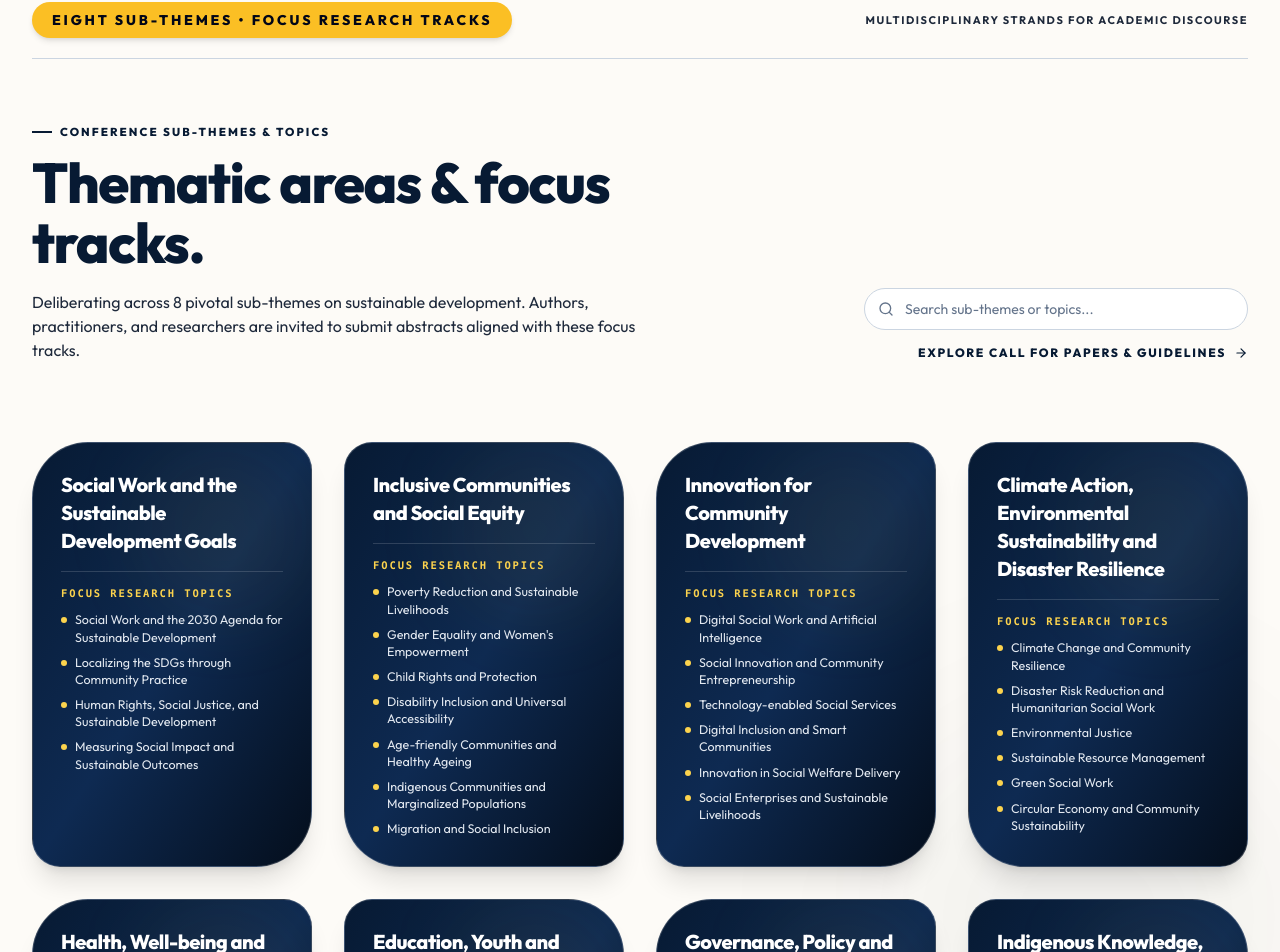
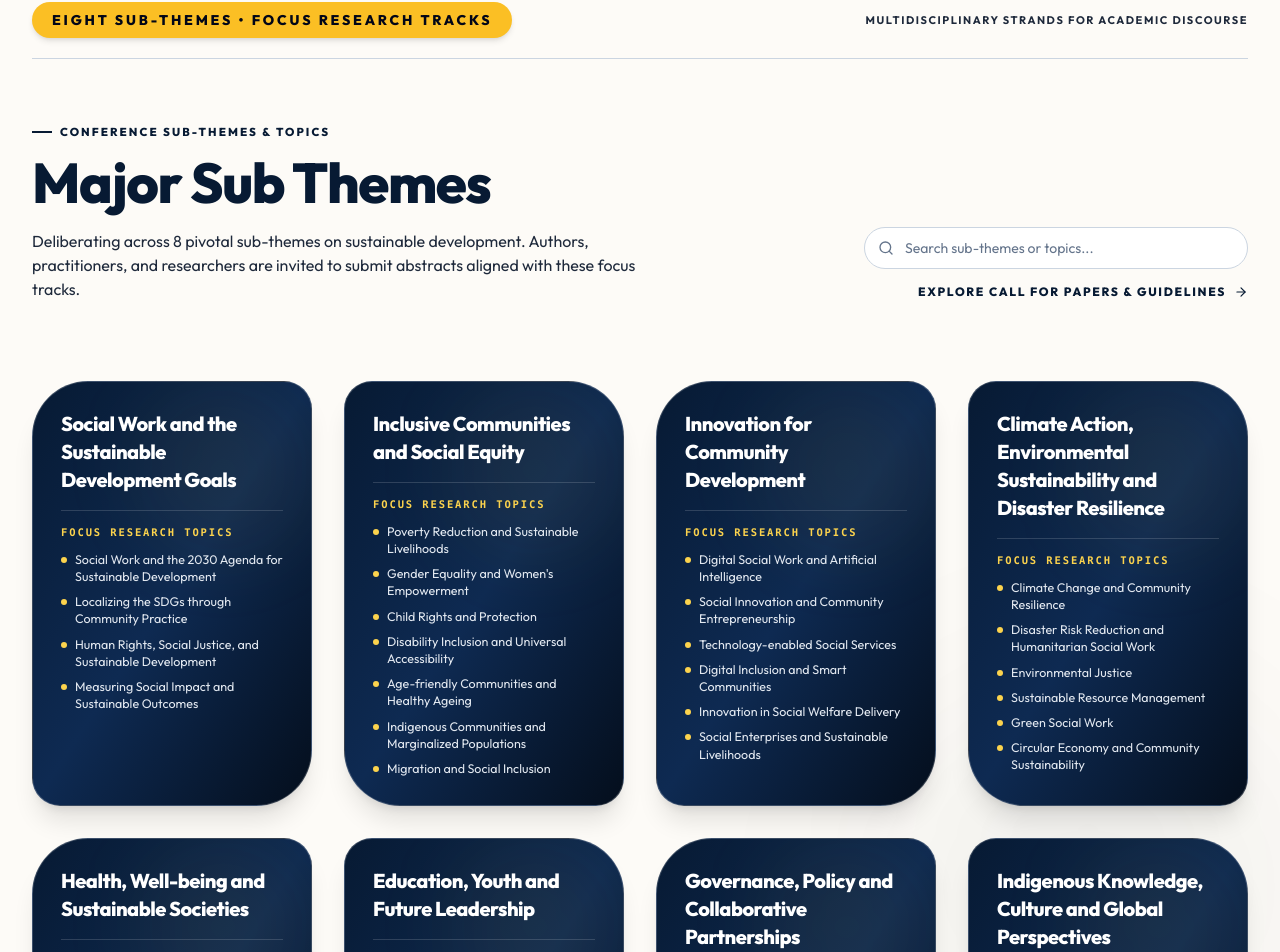
Before and after one commit to Rlabzteam/Dyuti27, a React (Vite) app: page / in a window 1280 px wide. Shown: the part 3100-4052 px from the top of the page. Built offline with nearby package versions, Linux system fonts and the light colour scheme.

Commit message:
Rename section heading to Major Sub Themes

```diff
--- a/src/components/sections/MajorSubThemes.tsx
+++ b/src/components/sections/MajorSubThemes.tsx
@@ -48,7 +48,7 @@ export const MajorSubThemes: React.FC = () => {
               id="themes-heading"
               className="text-[2.25rem] sm:text-[3rem] lg:text-[3.5rem] font-heading font-black text-[#071A33] leading-[1.08] tracking-tight m-0"
             >
-              Thematic areas &amp; focus tracks.
+              Major Sub Themes
             </h2>
             <p className="text-sm sm:text-base text-slate-800 font-sans font-medium mt-4 max-w-[620px] leading-relaxed">
               Deliberating across 8 pivotal sub-themes on sustainable development. Authors, practitioners, and researchers are invited to submit abstracts aligned with these focus tracks.
```
